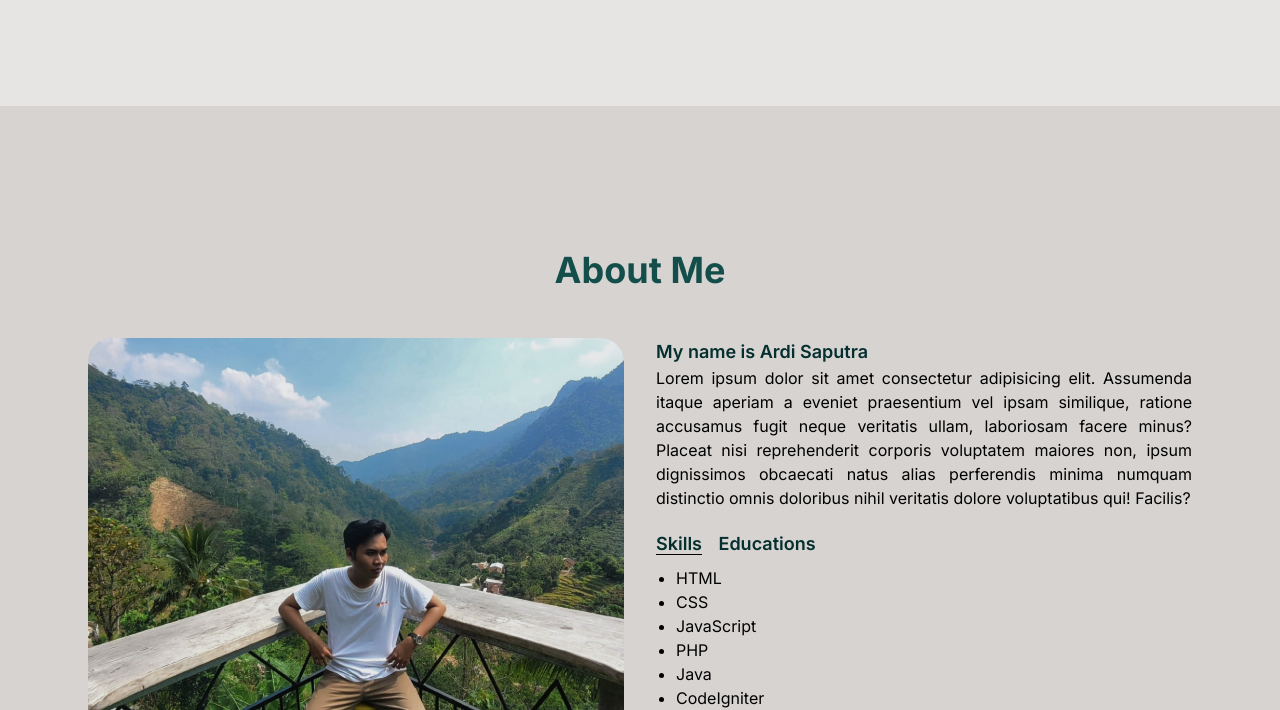
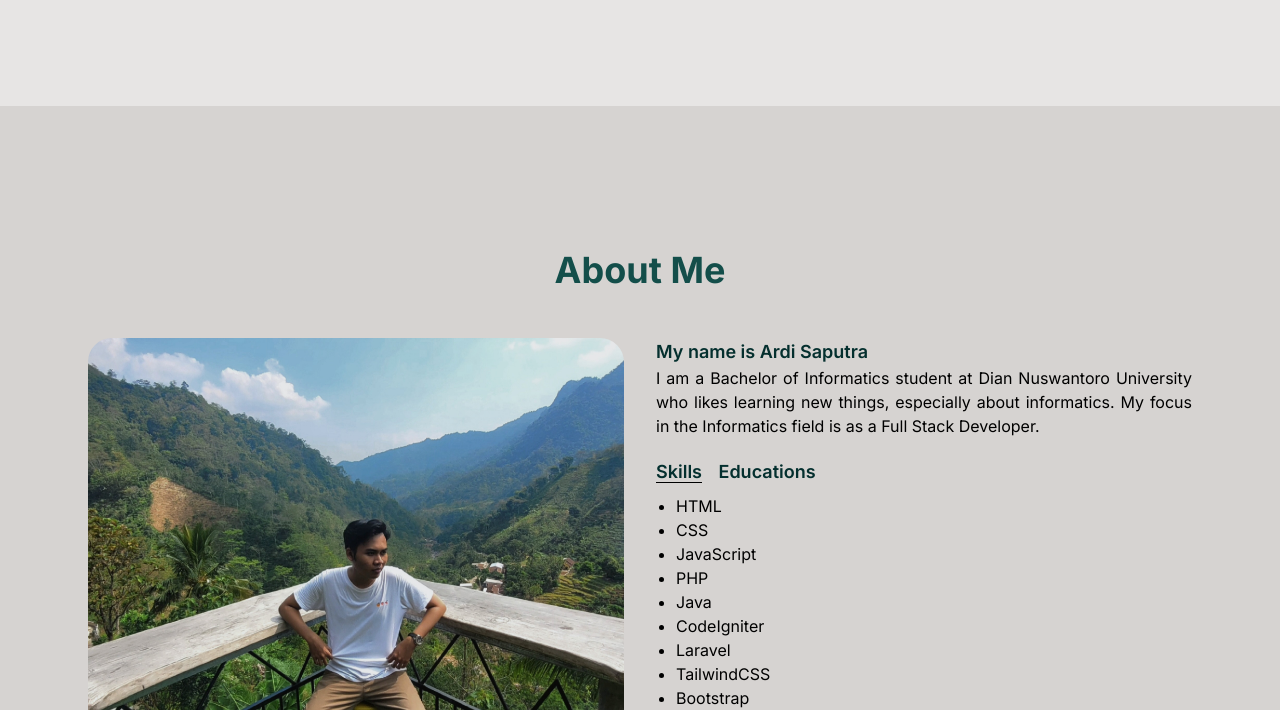
Before and after one commit to ardi0303/portfolio-tailwind, a website: page index.html in a window 1280 px wide. Shown: the part 502-1212 px from the top of the page. Drawn offline with Linux system fonts and the light colour scheme.

Commit message:
Update index.html

```diff
--- a/index.html
+++ b/index.html
@@ -83,7 +83,8 @@
                         <div class="w-full px-4 lg:w-1/2">
                             <div class="mt-10 lg:mt-9 mb-5">
                                 <h3 class="font-semibold text-teal-950 text-lg">My name is Ardi Saputra</h3>
-                                <p class="text-justify">Lorem ipsum dolor sit amet consectetur adipisicing elit. Assumenda itaque aperiam a eveniet praesentium vel ipsam similique, ratione accusamus fugit neque veritatis ullam, laboriosam facere minus? Placeat nisi reprehenderit corporis voluptatem maiores non, ipsum dignissimos obcaecati natus alias perferendis minima numquam distinctio omnis doloribus nihil veritatis dolore voluptatibus qui! Facilis?</p>
+                                <p class="text-justify">I am a Bachelor of Informatics student at Dian Nuswantoro University who likes learning new things,
+especially about informatics. My focus in the Informatics field is as a Full Stack Developer.</p>
                             </div>
                             <div class="mt-5 lg:mt-4 mb-5">
                                 <span class="font-semibold text-lg text-teal-950 hover:text-teal-800 hover:font-bold hover:cursor-pointer border-b border-black mr-3" id="skills">Skills</span>
```
